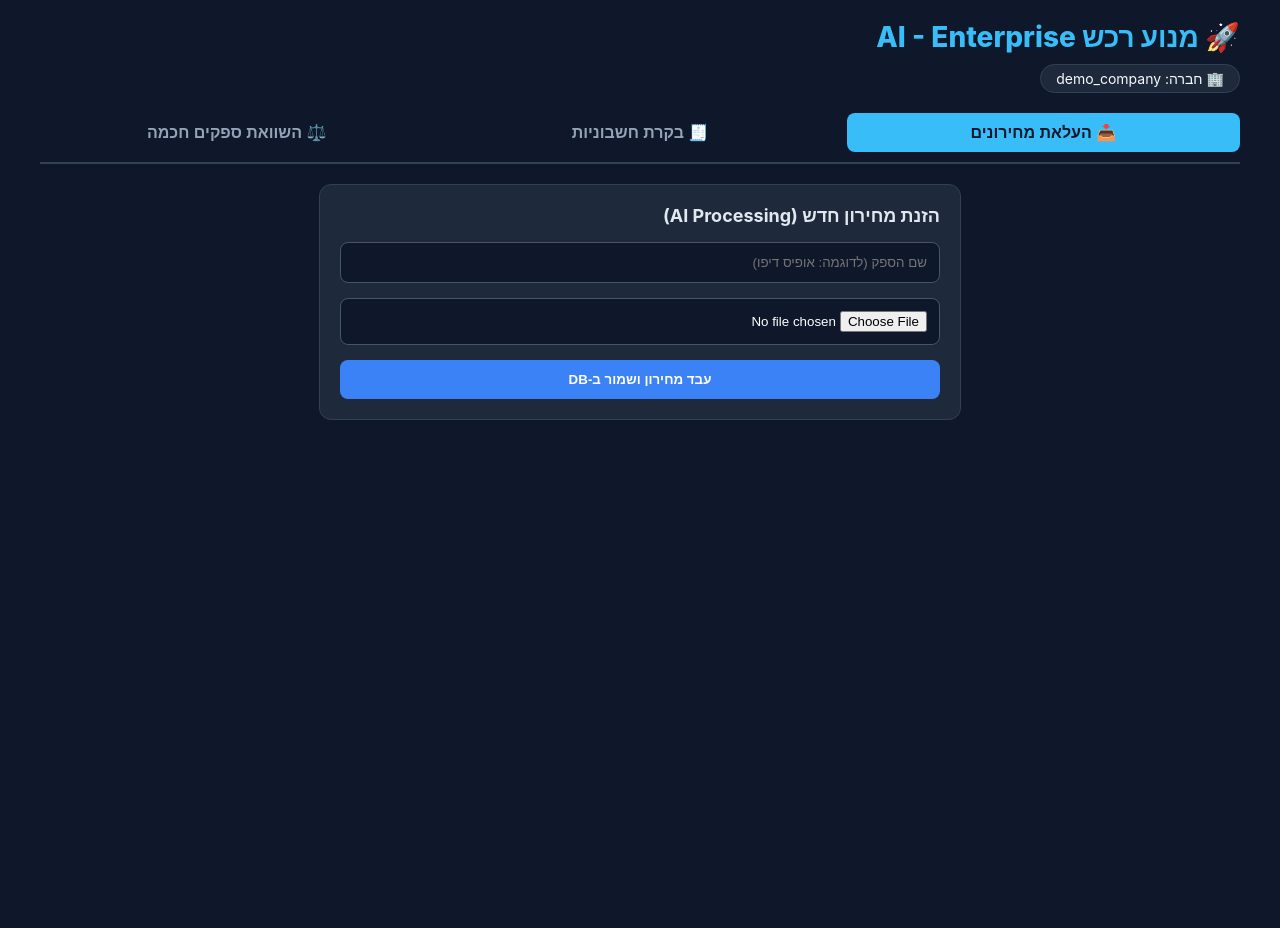
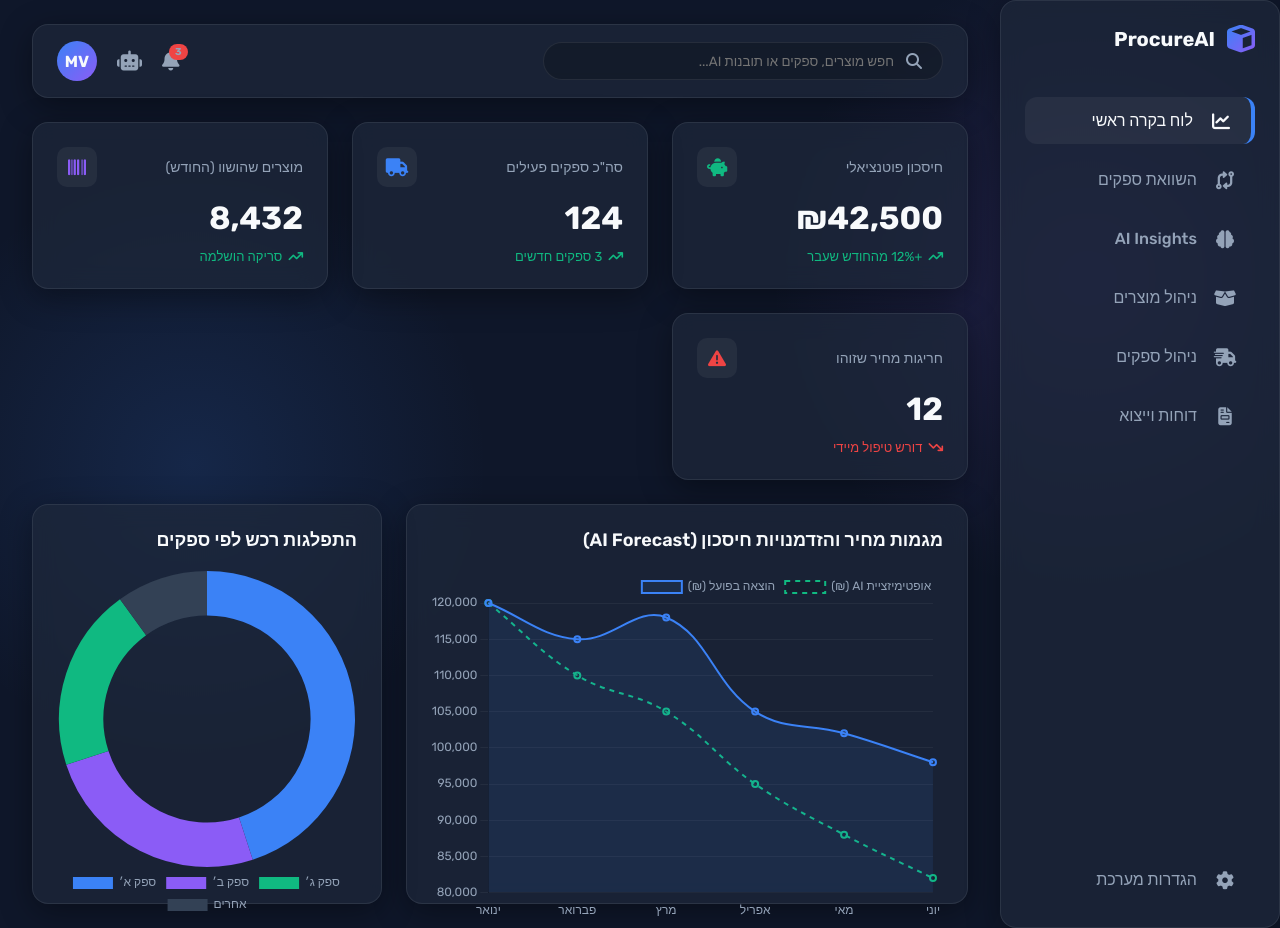
Before and after one commit to mv89-heb/ProcurementAI_System, a Flask app: page / in a window 1280 px wide. Run offline with Flask 3, Linux system fonts and the light colour scheme; data that the repository does not hold is empty; some libraries are stand-ins or nearby versions.

Commit message:
Update index.html

```diff
--- a/templates/index.html
+++ b/templates/index.html
@@ -2,208 +2,397 @@
 <html lang="he" dir="rtl">
 <head>
     <meta charset="UTF-8">
-<title>Procurement AI - Enterprise</title>
+    <meta name="viewport" content="width=device-width, initial-scale=1.0">
+    <title>מערכת רכש חכמה | AI Procurement</title>
+    <link href="https://fonts.googleapis.com/css2?family=Rubik:wght@300;400;500;600;700&display=swap" rel="stylesheet">
+    <link rel="stylesheet" href="https://cdnjs.cloudflare.com/ajax/libs/font-awesome/6.4.0/css/all.min.css">
+    <script src="https://cdn.jsdelivr.net/npm/chart.js"></script>
     <style>
-    body { font-family:"Inter", Arial, sans-serif; background:#0f172a; color:#f8fafc; margin:0; padding:20px; }
-    .container { max-width:1200px; margin:auto; }
-    .header { font-size:28px; font-weight:800; margin-bottom:10px; color:#38bdf8; }
-    .company-badge { display:inline-block; background:#1e293b; padding:5px 15px; border-radius:20px; font-size:14px; margin-bottom:20px; border:1px solid #334155; }
+        :root {
+            --bg-dark: #0f172a;
+            --bg-panel: rgba(30, 41, 59, 0.7);
+            --glass-border: rgba(255, 255, 255, 0.08);
+            --glass-shadow: 0 8px 32px 0 rgba(0, 0, 0, 0.37);
+            --accent-primary: #3b82f6;
+            --accent-secondary: #8b5cf6;
+            --success: #10b981;
+            --danger: #ef4444;
+            --warning: #f59e0b;
+            --text-main: #f8fafc;
+            --text-muted: #94a3b8;
+        }
 
-    /* Tabs System */
-    .tabs { display: flex; gap: 10px; margin-bottom: 20px; border-bottom: 2px solid #334155; padding-bottom: 10px; }
-    .tab-btn { background: transparent; color: #94a3b8; border: none; font-size: 16px; padding: 10px 20px; cursor: pointer; border-radius: 8px; transition: 0.3s; }
-    .tab-btn:hover { background: #1e293b; color: white; }
-    .tab-btn.active { background: #38bdf8; color: #0f172a; font-weight: bold; }
-    .tab-content { display: none; animation: fadeIn 0.3s ease-in-out; }
-    .tab-content.active { display: block; }
-    @keyframes fadeIn { from { opacity: 0; } to { opacity: 1; } }
+        * {
+            margin: 0;
+            padding: 0;
+            box-sizing: border-box;
+            font-family: 'Rubik', sans-serif;
+        }
 
-    /* UI Elements */
-    .card { background:#1e293b; border-radius:12px; padding:20px; margin-bottom:20px; border:1px solid #334155; }
-    .title { font-size:18px; margin-bottom:15px; color:#e2e8f0; font-weight:bold; }
-    input[type="text"], input[type="file"], select { width:100%; padding:12px; border-radius:8px; border:1px solid #475569; background:#0f172a; color:white; margin-bottom:15px; box-sizing:border-box; }
-    button { background:#3b82f6; border:none; padding:12px 20px; width:100%; color:white; font-weight:bold; border-radius:8px; cursor:pointer; transition:0.3s; }
-    button:hover { background:#2563eb; }
-    table { width: 100%; border-collapse: collapse; margin-top: 15px; background: #0f172a; border-radius: 8px; overflow: hidden; }
-    th, td { border: 1px solid #334155; padding: 12px; text-align: right; }
-    th { background: #1e293b; color: #38bdf8; }
-    .best { color:#10b981; font-weight:bold; } .bad { color:#ef4444; font-weight:bold; }
-    .loader { display:none; text-align:center; color:#38bdf8; margin:10px 0; font-weight:bold; }
-    .kpis { display:grid; grid-template-columns:repeat(auto-fit, minmax(200px, 1fr)); gap:15px; margin-bottom:20px; }
-    .kpi { background:#0f172a; padding:20px; border-radius:10px; text-align:center; border:1px solid #334155; }
-    .kpi b { display:block; font-size:24px; color:#38bdf8; margin-top:10px; }
+        body {
+            background-color: var(--bg-dark);
+            color: var(--text-main);
+            display: flex;
+            height: 100vh;
+            overflow: hidden;
+            background-image:
+                radial-gradient(circle at 15% 50%, rgba(59, 130, 246, 0.15), transparent 25%),
+                radial-gradient(circle at 85% 30%, rgba(139, 92, 246, 0.15), transparent 25%);
+        }
+
+        /* Glassmorphism Class */
+        .glass-panel {
+            background: var(--bg-panel);
+            backdrop-filter: blur(12px);
+            -webkit-backdrop-filter: blur(12px);
+            border: 1px solid var(--glass-border);
+            border-radius: 16px;
+            box-shadow: var(--glass-shadow);
+        }
+
+        /* Sidebar */
+        .sidebar {
+            width: 280px;
+            height: 100%;
+            padding: 24px;
+            display: flex;
+            flex-direction: column;
+            gap: 12px;
+            z-index: 10;
+        }
+
+        .logo-container {
+            display: flex;
+            align-items: center;
+            gap: 12px;
+            font-size: 20px;
+            font-weight: 700;
+            margin-bottom: 32px;
+            color: var(--text-main);
+        }
+
+        .logo-icon {
+            background: linear-gradient(135deg, var(--accent-primary), var(--accent-secondary));
+            -webkit-background-clip: text;
+            -webkit-text-fill-color: transparent;
+            font-size: 28px;
+        }
+
+        .nav-item {
+            display: flex;
+            align-items: center;
+            gap: 16px;
+            padding: 14px 18px;
+            border-radius: 12px;
+            color: var(--text-muted);
+            text-decoration: none;
+            font-weight: 500;
+            transition: all 0.3s ease;
+            cursor: pointer;
+        }
+
+        .nav-item:hover, .nav-item.active {
+            background: rgba(255, 255, 255, 0.05);
+            color: var(--text-main);
+            border-right: 4px solid var(--accent-primary);
+        }
+
+        .nav-item i {
+            font-size: 18px;
+            width: 24px;
+            text-align: center;
+        }
+
+        /* Main Content */
+        .main-content {
+            flex: 1;
+            padding: 24px 32px;
+            overflow-y: auto;
+            display: flex;
+            flex-direction: column;
+            gap: 24px;
+        }
+
+        /* Topbar */
+        .topbar {
+            display: flex;
+            justify-content: space-between;
+            align-items: center;
+            padding: 16px 24px;
+        }
+
+        .search-bar {
+            background: rgba(0, 0, 0, 0.2);
+            border: 1px solid var(--glass-border);
+            border-radius: 24px;
+            padding: 10px 20px;
+            display: flex;
+            align-items: center;
+            gap: 12px;
+            width: 400px;
+            color: var(--text-muted);
+        }
+
+        .search-bar input {
+            background: none;
+            border: none;
+            color: var(--text-main);
+            outline: none;
+            width: 100%;
+        }
+
+        .user-actions {
+            display: flex;
+            align-items: center;
+            gap: 20px;
+        }
+
+        .action-icon {
+            font-size: 20px;
+            color: var(--text-muted);
+            cursor: pointer;
+            transition: color 0.2s;
+            position: relative;
+        }
+
+        .action-icon:hover { color: var(--text-main); }
+
+        .badge {
+            position: absolute;
+            top: -5px;
+            right: -8px;
+            background: var(--danger);
+            font-size: 10px;
+            padding: 2px 6px;
+            border-radius: 10px;
+            font-weight: bold;
+        }
+
+        .user-profile {
+            width: 40px;
+            height: 40px;
+            border-radius: 50%;
+            background: linear-gradient(135deg, var(--accent-primary), var(--accent-secondary));
+            display: flex;
+            align-items: center;
+            justify-content: center;
+            font-weight: bold;
+        }
+
+        /* Dashboard Grid */
+        .kpi-grid {
+            display: grid;
+            grid-template-columns: repeat(auto-fit, minmax(240px, 1fr));
+            gap: 24px;
+        }
+
+        .kpi-card {
+            padding: 24px;
+            display: flex;
+            flex-direction: column;
+            gap: 12px;
+            transition: transform 0.3s ease, box-shadow 0.3s ease;
+        }
+
+        .kpi-card:hover {
+            transform: translateY(-5px);
+            box-shadow: 0 12px 40px 0 rgba(0, 0, 0, 0.45);
+        }
+
+        .kpi-header {
+            display: flex;
+            justify-content: space-between;
+            align-items: center;
+            color: var(--text-muted);
+            font-size: 14px;
+        }
+
+        .kpi-icon {
+            width: 40px;
+            height: 40px;
+            border-radius: 10px;
+            background: rgba(255,255,255,0.05);
+            display: flex;
+            align-items: center;
+            justify-content: center;
+            font-size: 18px;
+        }
+
+        .kpi-value {
+            font-size: 32px;
+            font-weight: 700;
+        }
+
+        .trend {
+            font-size: 13px;
+            display: flex;
+            align-items: center;
+            gap: 6px;
+        }
+
+        .trend.up { color: var(--success); }
+        .trend.down { color: var(--danger); }
+
+        /* Charts Section */
+        .charts-grid {
+            display: grid;
+            grid-template-columns: 2fr 1fr;
+            gap: 24px;
+        }
+
+        .chart-container {
+            padding: 24px;
+            height: 400px;
+        }
+
+        .section-title {
+            font-size: 18px;
+            font-weight: 600;
+            margin-bottom: 20px;
+        }
+
     </style>
 </head>
 <body>
 
-<div class="container">
-    <div class="header">🚀 מנוע רכש AI - Enterprise</div>
-    <div class="company-badge">🏢 חברה: demo_company</div>
+    <aside class="glass-panel sidebar">
+        <div class="logo-container">
+            <i class="fa-solid fa-cube logo-icon"></i>
+            <span>ProcureAI</span>
+        </div>
+        <a href="#" class="nav-item active"><i class="fa-solid fa-chart-line"></i> לוח בקרה ראשי</a>
+        <a href="#" class="nav-item"><i class="fa-solid fa-code-compare"></i> השוואת ספקים</a>
+        <a href="#" class="nav-item"><i class="fa-solid fa-brain"></i> AI Insights</a>
+        <a href="#" class="nav-item"><i class="fa-solid fa-box-open"></i> ניהול מוצרים</a>
+        <a href="#" class="nav-item"><i class="fa-solid fa-truck-fast"></i> ניהול ספקים</a>
+        <a href="#" class="nav-item"><i class="fa-solid fa-file-invoice"></i> דוחות וייצוא</a>
+        <a href="#" class="nav-item" style="margin-top: auto;"><i class="fa-solid fa-gear"></i> הגדרות מערכת</a>
+    </aside>
 
-    <div class="tabs">
-        <button class="tab-btn active" onclick="switchTab('tab-upload', this)">📥 העלאת מחירונים</button>
-        <button class="tab-btn" onclick="switchTab('tab-invoice', this)">🧾 בקרת חשבוניות</button>
-        <button class="tab-btn" onclick="switchTab('tab-compare', this)">⚖️ השוואת ספקים חכמה</button>
+    <main class="main-content">
+        <header class="glass-panel topbar">
+            <div class="search-bar">
+                <i class="fa-solid fa-search"></i>
+                <input type="text" placeholder="חפש מוצרים, ספקים או תובנות AI...">
+            </div>
+            <div class="user-actions">
+                <div class="action-icon"><i class="fa-solid fa-bell"></i><span class="badge">3</span></div>
+                <div class="action-icon"><i class="fa-solid fa-robot"></i></div>
+                <div class="user-profile">MV</div>
+            </div>
+        </header>
+
+        <div class="kpi-grid">
+            <div class="glass-panel kpi-card">
+                <div class="kpi-header">
+                    <span>חיסכון פוטנציאלי</span>
+                    <div class="kpi-icon" style="color: var(--success);"><i class="fa-solid fa-piggy-bank"></i></div>
+                </div>
+                <div class="kpi-value">₪42,500</div>
+                <div class="trend up"><i class="fa-solid fa-arrow-trend-up"></i> +12% מהחודש שעבר</div>
             </div>
 
-    <div id="tab-upload" class="tab-content active">
-        <div class="card" style="max-width: 600px; margin: 0 auto;">
-            <div class="title">הזנת מחירון חדש (AI Processing)</div>
-            <input type="text" id="sup-name" placeholder="שם הספק (לדוגמה: אופיס דיפו)">
-            <input type="file" id="sup-file" accept=".pdf,image/*">
-            <button onclick="uploadPricelist()">עבד מחירון ושמור ב-DB</button>
-            <div id="upload-loader" class="loader">מעבד מסמך ומייצר וקטורים, אנא המתן...</div>
+            <div class="glass-panel kpi-card">
+                <div class="kpi-header">
+                    <span>סה"כ ספקים פעילים</span>
+                    <div class="kpi-icon" style="color: var(--accent-primary);"><i class="fa-solid fa-truck"></i></div>
+                </div>
+                <div class="kpi-value">124</div>
+                <div class="trend up"><i class="fa-solid fa-arrow-trend-up"></i> 3 ספקים חדשים</div>
+            </div>
+
+            <div class="glass-panel kpi-card">
+                <div class="kpi-header">
+                    <span>מוצרים שהושוו (החודש)</span>
+                    <div class="kpi-icon" style="color: var(--accent-secondary);"><i class="fa-solid fa-barcode"></i></div>
+                </div>
+                <div class="kpi-value">8,432</div>
+                <div class="trend up"><i class="fa-solid fa-arrow-trend-up"></i> סריקה הושלמה</div>
+            </div>
+
+            <div class="glass-panel kpi-card">
+                <div class="kpi-header">
+                    <span>חריגות מחיר שזוהו</span>
+                    <div class="kpi-icon" style="color: var(--danger);"><i class="fa-solid fa-triangle-exclamation"></i></div>
+                </div>
+                <div class="kpi-value">12</div>
+                <div class="trend down"><i class="fa-solid fa-arrow-trend-down"></i> דורש טיפול מיידי</div>
             </div>
         </div>
 
-    <div id="tab-invoice" class="tab-content">
-        <div class="card">
-            <div class="title">בקרת חשבונית מול מחירון מאושר</div>
-            <div style="display: grid; grid-template-columns: 1fr 1fr; gap: 15px;">
-                <select id="invoice-supplier" class="supplier-list"><option>טוען ספקים...</option></select>
-                <input type="file" id="invoice-file" accept=".pdf,image/*">
+        <div class="charts-grid">
+            <div class="glass-panel chart-container">
+                <div class="section-title">מגמות מחיר והזדמנויות חיסכון (AI Forecast)</div>
+                <canvas id="trendChart"></canvas>
             </div>
-            <button onclick="analyzeInvoice()">בצע בקרת מחירים</button>
-            <div id="invoice-loader" class="loader">מנתח חשבונית ומצליב מול מחירון...</div>
-
-            <table id="invoice-table" style="display:none;">
-                <thead><tr><th>מק"ט</th><th>תיאור בחשבונית</th><th>מחיר מאושר (מחירון)</th><th>מחיר בחשבונית</th><th>סטטוס</th></tr></thead>
-                <tbody id="invoice-body"></tbody>
-            </table>
+            <div class="glass-panel chart-container">
+                <div class="section-title">התפלגות רכש לפי ספקים</div>
+                <canvas id="supplierChart"></canvas>
             </div>
         </div>
-
-    <div id="tab-compare" class="tab-content">
-        <div class="card">
-            <div class="title">מנוע השוואת ספקים חכמה (Vector AI)</div>
-            <select id="compare-suppliers" class="supplier-list" multiple size="5"></select>
-            <button onclick="compareSuppliers()">הרץ אלגוריתם השוואה</button>
-            <div id="compare-loader" class="loader">מחשב מרחקים וקטוריים ב-DB...</div>
-        </div>
-        <div id="dashboard-results"></div>
-    </div>
-
-</div>
+    </main>
 
     <script>
-    const COMPANY_ID = "demo_company";
+        // Chart.js Global Config for Dark Mode
+        Chart.defaults.color = '#94a3b8';
+        Chart.defaults.font.family = "'Rubik', sans-serif";
 
-    // ניהול לשוניות
-    function switchTab(tabId, btn) {
-        document.querySelectorAll('.tab-content').forEach(c => c.classList.remove('active'));
-        document.querySelectorAll('.tab-btn').forEach(b => b.classList.remove('active'));
-        document.getElementById(tabId).classList.add('active');
-        btn.classList.add('active');
+        // Trend Chart (Line)
+        const ctxTrend = document.getElementById('trendChart').getContext('2d');
+        new Chart(ctxTrend, {
+            type: 'line',
+            data: {
+                labels: ['ינואר', 'פברואר', 'מרץ', 'אפריל', 'מאי', 'יוני'],
+                datasets: [{
+                    label: 'הוצאה בפועל (₪)',
+                    data: [120000, 115000, 118000, 105000, 102000, 98000],
+                    borderColor: '#3b82f6',
+                    backgroundColor: 'rgba(59, 130, 246, 0.1)',
+                    borderWidth: 2,
+                    tension: 0.4,
+                    fill: true
+                }, {
+                    label: 'אופטימיזציית AI (₪)',
+                    data: [120000, 110000, 105000, 95000, 88000, 82000],
+                    borderColor: '#10b981',
+                    borderDash: [5, 5],
+                    borderWidth: 2,
+                    tension: 0.4
+                }]
+            },
+            options: {
+                responsive: true,
+                maintainAspectRatio: false,
+                plugins: { legend: { position: 'top', align: 'end' } },
+                scales: {
+                    y: { grid: { color: 'rgba(255,255,255,0.05)' } },
+                    x: { grid: { display: false } }
                 }
+            }
+        });
 
-    // טעינת ספקים לכל ה-Selects
-    async function loadSuppliers() {
-        try {
-            let res = await fetch(`/api/get-suppliers?company_id=${COMPANY_ID}`);
-            let data = await res.json();
-            let options = '<option value="">-- בחר ספק --</option>';
-            (data.suppliers || []).forEach(s => options += `<option value="${s}">${s}</option>`);
-
-            document.querySelectorAll(".supplier-list").forEach(select => {
-                select.innerHTML = options;
+        // Supplier Chart (Doughnut)
+        const ctxSupplier = document.getElementById('supplierChart').getContext('2d');
+        new Chart(ctxSupplier, {
+            type: 'doughnut',
+            data: {
+                labels: ['ספק א׳', 'ספק ב׳', 'ספק ג׳', 'אחרים'],
+                datasets: [{
+                    data: [45, 25, 20, 10],
+                    backgroundColor: ['#3b82f6', '#8b5cf6', '#10b981', '#334155'],
+                    borderWidth: 0,
+                    hoverOffset: 4
+                }]
+            },
+            options: {
+                responsive: true,
+                maintainAspectRatio: false,
+                cutout: '70%',
+                plugins: {
+                    legend: { position: 'bottom' }
+                }
+            }
         });
-        } catch(e) { console.error("Error:", e); }
-    }
-
-    // הפעלת העלאה
-    async function uploadPricelist() {
-        let name = document.getElementById("sup-name").value;
-        let file = document.getElementById("sup-file").files[0];
-        if(!name || !file) return alert("הזן שם ספק וקובץ");
-
-        document.getElementById("upload-loader").style.display = "block";
-        let fd = new FormData();
-        fd.append("company_id", COMPANY_ID);
-        fd.append("supplier_name", name);
-        fd.append("file", file);
-
-        try {
-            let res = await fetch('/api/upload-pricelist', { method: 'POST', body: fd });
-            let data = await res.json();
-            document.getElementById("upload-loader").style.display = "none";
-            alert(data.message || data.error);
-            loadSuppliers();
-        } catch(e) { alert("שגיאה בהעלאה"); }
-    }
-
-    // הפעלת בקרת חשבונית
-    async function analyzeInvoice() {
-        let sup = document.getElementById("invoice-supplier").value;
-        let file = document.getElementById("invoice-file").files[0];
-        if(!sup || !file) return alert("בחר ספק והעלה חשבונית");
-
-        document.getElementById("invoice-loader").style.display = "block";
-        document.getElementById("invoice-table").style.display = "none";
-
-        let fd = new FormData();
-        fd.append("company_id", COMPANY_ID);
-        fd.append("supplier_name", sup);
-        fd.append("invoice", file);
-
-        try {
-            let res = await fetch('/api/analyze-prices', { method: 'POST', body: fd });
-            let data = await res.json();
-            document.getElementById("invoice-loader").style.display = "none";
-
-            if(data.error) return alert("שגיאה: " + data.error);
-
-            let tbody = document.getElementById("invoice-body");
-            tbody.innerHTML = "";
-            data.results.forEach(r => {
-                let statusClass = r.is_match ? 'best' : 'bad';
-                tbody.innerHTML += `<tr>
-                    <td>${r.sku}</td>
-                    <td>${r.description}</td>
-                    <td>${r.approved_price} ₪</td>
-                    <td>${r.invoice_price} ₪</td>
-                    <td class="${statusClass}">${r.status}</td>
-                </tr>`;
-            });
-            document.getElementById("invoice-table").style.display = "table";
-        } catch(e) { alert("שגיאה בחישוב"); }
-    }
-
-    // הפעלת השוואת ספקים
-    async function compareSuppliers() {
-        let sel = document.getElementById("compare-suppliers");
-        let selected = Array.from(sel.selectedOptions).map(o => o.value);
-        if(selected.length < 2) return alert("בחר לפחות 2 ספקים להשוואה");
-
-        document.getElementById("compare-loader").style.display = "block";
-        document.getElementById("dashboard-results").innerHTML = "";
-
-        try {
-            let res = await fetch('/api/compare-suppliers', {
-                method: "POST",
-                headers: {"Content-Type": "application/json"},
-                body: JSON.stringify({ company_id: COMPANY_ID, suppliers: selected })
-            });
-            let data = await res.json();
-            document.getElementById("compare-loader").style.display = "none";
-            if(data.error) return alert(data.error);
-
-            let html = `<div class="kpis"><div class="kpi">מוצרים מוצלבים<b>${data.results.length}</b></div><div class="kpi">ספקים<b>${data.ranking.length}</b></div></div>`;
-            html += `<div class="card"><div class="title">📊 תובנות (Insights)</div>`;
-            data.insights.forEach(i => html += `<div>${i}</div>`);
-            html += `</div>`;
-
-            data.results.forEach(r => {
-                html += `<div class="card" style="padding:15px; margin-bottom:15px;">
-                    <div class="title" style="margin-bottom:5px;">📦 ${r.product}</div>
-                    <div style="font-size:14px; margin-bottom:10px;">⭐ המלצה: <span class="best">${r.best_supplier} (${r.best_price} ₪)</span></div>
-                    ${r.offers.map(o => `<div class="${o.difference === 0 ? 'best' : 'bad'}" style="font-size:13px;">🛒 ${o.supplier} ➜ ${o.price} ₪ ${o.difference > 0 ? `(+${o.difference})` : ''}</div>`).join("")}
-                </div>`;
-            });
-            document.getElementById("dashboard-results").innerHTML = html;
-        } catch(e) { alert("שגיאה בחישוב"); }
-    }
-
-    loadSuppliers();
     </script>
 </body>
 </html>
```
Lines whose indentation alone changed are shown as unchanged.
